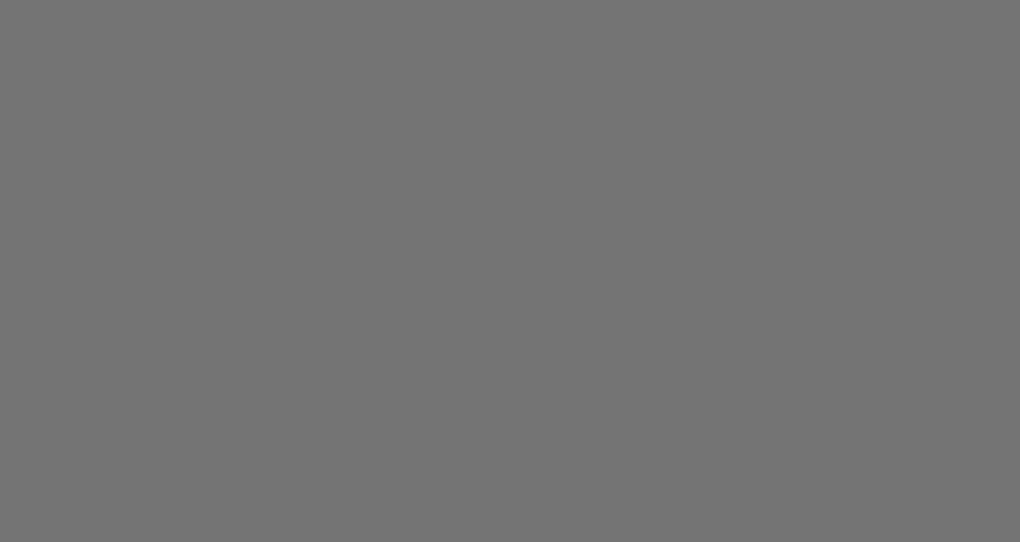
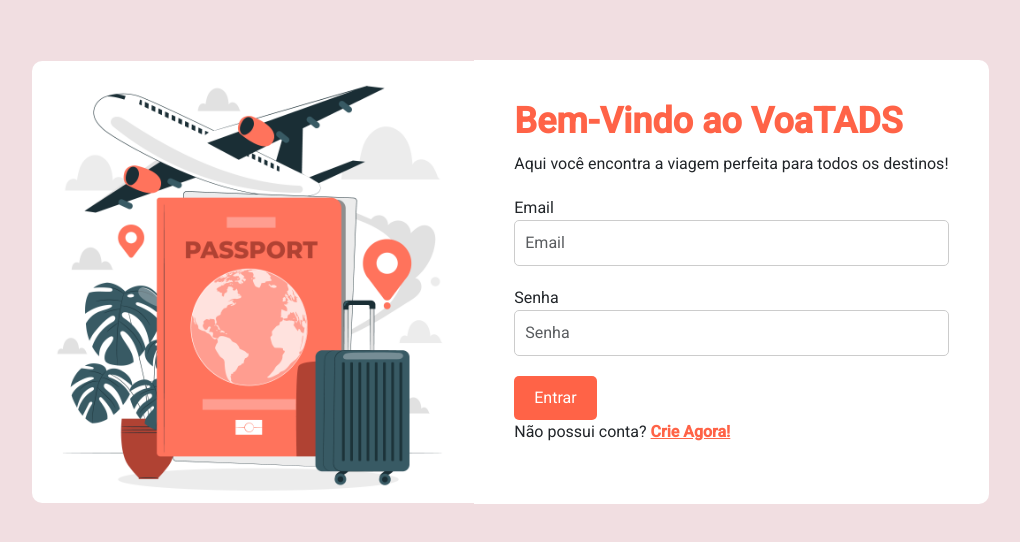
Before and after one commit to ClaudioHenr/DAC-Empresa-Aerea, an Angular app: page /login in a window 1280 px wide. Before the commit this address led to /. Shown: the part 128-670 px from the top of the page, without its empty margins (130-1150 px from the left). Built offline with nearby package versions, Linux system fonts and the light colour scheme.

Commit message:
Fix login page and routes

```diff
--- a/src/app/app.routes.ts
+++ b/src/app/app.routes.ts
@@ -12,11 +12,11 @@ import { SecondPageBookingComponent } from './users/customer/booking/second-page
 
 export const routes: Routes = [
     {
-        path: 'reg',
+        path: 'autocadastro',
         component: RegisterComponent
     },
     {
-        path: 'l',
+        path: 'login',
         component: LoginComponent
     },
     {
--- a/src/app/authentication/login/login.component.css
+++ b/src/app/authentication/login/login.component.css
@@ -1,31 +1,75 @@
-.container {
+.layout {
+    background-color: #ff2600;
+}
+
+.login-container {
     display: flex;
     align-items: center;
     justify-content: center;
-}
+    background-color: var(--bg-form-color);
+    width: 100%;
+    height: 820px;
+  }
 
-#login{
-    margin-top: 2%;
-    background-color: var(--bg-form-color);
-    border-radius: 20px;
-    width: 600px;
+  .login-left {
+    display: flex;
+    align-items: center;
+    justify-content: center;
+  }
 
-    padding: 20px;
-}
+  .login-left img {
+    max-width: 442.75px;
+    border-top-left-radius: 10px;
+    border-bottom-left-radius: 10px;
+  }
 
-#login input{
-    margin-bottom: 15px;
+  .login-right {
+    background-color: #ffffff;
+    padding: 40px;
+    border-top-right-radius: 10px;
+    border-bottom-right-radius: 10px;
+  }
+
+  #login h1 {
+    font-size: 36px;
+    font-weight: bold;
+    color: #ff6347;
+  }
+
+  #login .brand-name {
+    color: #ff6347;
+    font-weight: bold;
+  }
+
+  #login p {
+    margin-bottom: 20px;
+    font-size: 16px;
+  }
+
+  #login input {
+    margin-bottom: 20px;
     padding: 10px;
-}
+    border: 1px solid #ccc;
+    border-radius: 5px;
+  }
 
-button {
-    margin: 5px;
-}
+  button.btn-primary {
+    background-color: #ff6347;
+    color: #ffffff;
+    padding: 10px 20px;
+    border: none;
+    border-radius: 5px;
+  }
 
-#login h1{
-    margin-top: 20px;
-    font-size: 40px;
-    color: var(--primary-color);
-    font-family: 'Courier New', monospace;
-    font-weight: bolder;
-}
+  button.btn-primary:hover {
+    background-color: #ff4500;
+  }
+
+  .create-account-link {
+    color: #ff6347;
+    font-weight: bold;
+  }
+
+  .create-account-link:hover {
+    text-decoration: underline;
+  }
--- a/src/app/authentication/login/login.component.html
+++ b/src/app/authentication/login/login.component.html
@@ -1,45 +1,48 @@
-<div class="d-flex align-items-center justify-content-center" style="height: 100vh;">
-<div id="login" class="container">
-    <!--formulário login-->
+<div class="layout">
+    <div class="login-container">
+        <!-- Coluna da imagem (esquerda) -->
+    <div class="login-left">
+        <img src="assets/passport_plane.jpg">
+      </div>
+
+      <!-- Coluna do formulário (direita) -->
+      <div id="login" class="login-right">
         <form class="row" action="" method="post">
-        <!--formulario-->
-        <div class="col" >
-            <!--Logo-->
-            <h1>Empresa Aérea</h1>
-                <!--Email-->
-                <label>Email</label>
+          <div class="col">
+            <!-- Título e descrição -->
+            <h1>Bem-Vindo ao <span class="brand-name">VoaTADS</span></h1>
+            <p>Aqui você encontra a viagem perfeita para todos os destinos!</p>
+
+            <!-- Email -->
+            <label for="email">Email</label>
             <input type="email" class="form-control" placeholder="Email"
-                name="email"
+                   id="email" name="email"
                    [(ngModel)]="auth.login"
                    #loginInput="ngModel"
                    required>
-                <div *ngIf="loginInput.touched" class="text-danger">
-                    <div *ngIf="loginInput.errors?.['required']">
-                        Login é obrigatório
+            <div *ngIf="loginInput.touched && loginInput.errors" class="text-danger">
+              Email é obrigatório.
             </div>
-                </div>
-                <!--Senha-->
-                <label>Senha</label>
+
+            <!-- Senha -->
+            <label for="senha">Senha</label>
             <input type="password" class="form-control" placeholder="Senha"
-                name="senha"
+                   id="senha" name="senha"
                    [(ngModel)]="auth.password"
                    #senhaInput="ngModel"
                    required>
-                <div *ngIf="senhaInput.touched" class="text-danger">
-                    <div *ngIf="senhaInput.errors?.['required']">
-                        Senha é obrigatória
-                    </div>
+            <div *ngIf="senhaInput.touched && senhaInput.errors" class="text-danger">
+              Senha é obrigatória.
             </div>
 
-                <!--Entrar-->
+            <!-- Entrar -->
             <button type="button" class="btn btn-primary" (click)="authentication()">Entrar</button>
-                <!--Cadastrar-->
-                <button type="button" class="btn btn-outline-secondary" [routerLink]="['/reg']">Cadastrar</button>
-                <div class="text-danger">
-                    {{errorMessage}}
+
+            <!-- Cadastro -->
+            <p>Não possui conta? <a [routerLink]="['/autocadastro']" class="create-account-link">Crie Agora!</a></p>
+
           </div>
-        </div>
-
         </form>
     </div>
     </div>
+  </div>
--- a/src/app/authentication/register/register.component.html
+++ b/src/app/authentication/register/register.component.html
@@ -126,7 +126,7 @@
 
         <!--Cancelar-->
         <div class="form-group col-2">
-            <a href="#" ><button type="button" class="btn btn-outline-secondary">Cancelar</button></a>
+            <button type="button" class="btn btn-outline-secondary" [routerLink]="['/login']">Cancelar</button>
         </div>
     </form>
 </div>
--- a/src/app/authentication/register/register.component.ts
+++ b/src/app/authentication/register/register.component.ts
@@ -1,6 +1,6 @@
 import { Component, ViewChild } from '@angular/core';
 import { Customer } from '../../../shared/models/Customer.model';
-import { Router } from '@angular/router';
+import { Router, RouterLink } from '@angular/router';
 import { FormsModule, NgForm } from '@angular/forms';
 import { Address } from '../../../shared/models/Address.model';
 import { NgIf } from '@angular/common';
@@ -10,7 +10,8 @@ import { NgIf } from '@angular/common';
   standalone: true,
   imports: [
     FormsModule,
-    NgIf
+    NgIf,
+    RouterLink
   ],
   templateUrl: './register.component.html',
   styleUrl: './register.component.css'
```
Also changed, not shown: src/shared/modals/modal-cancel-reserve/modal-cancel-reserve.component.html (+7 -5 lines), src/shared/modals/modal-cancel-reserve/modal-cancel-reserve.component.ts (+11 -2 lines), src/assets/passport_plane.jpg (added). Lines whose indentation alone changed are shown as unchanged.
